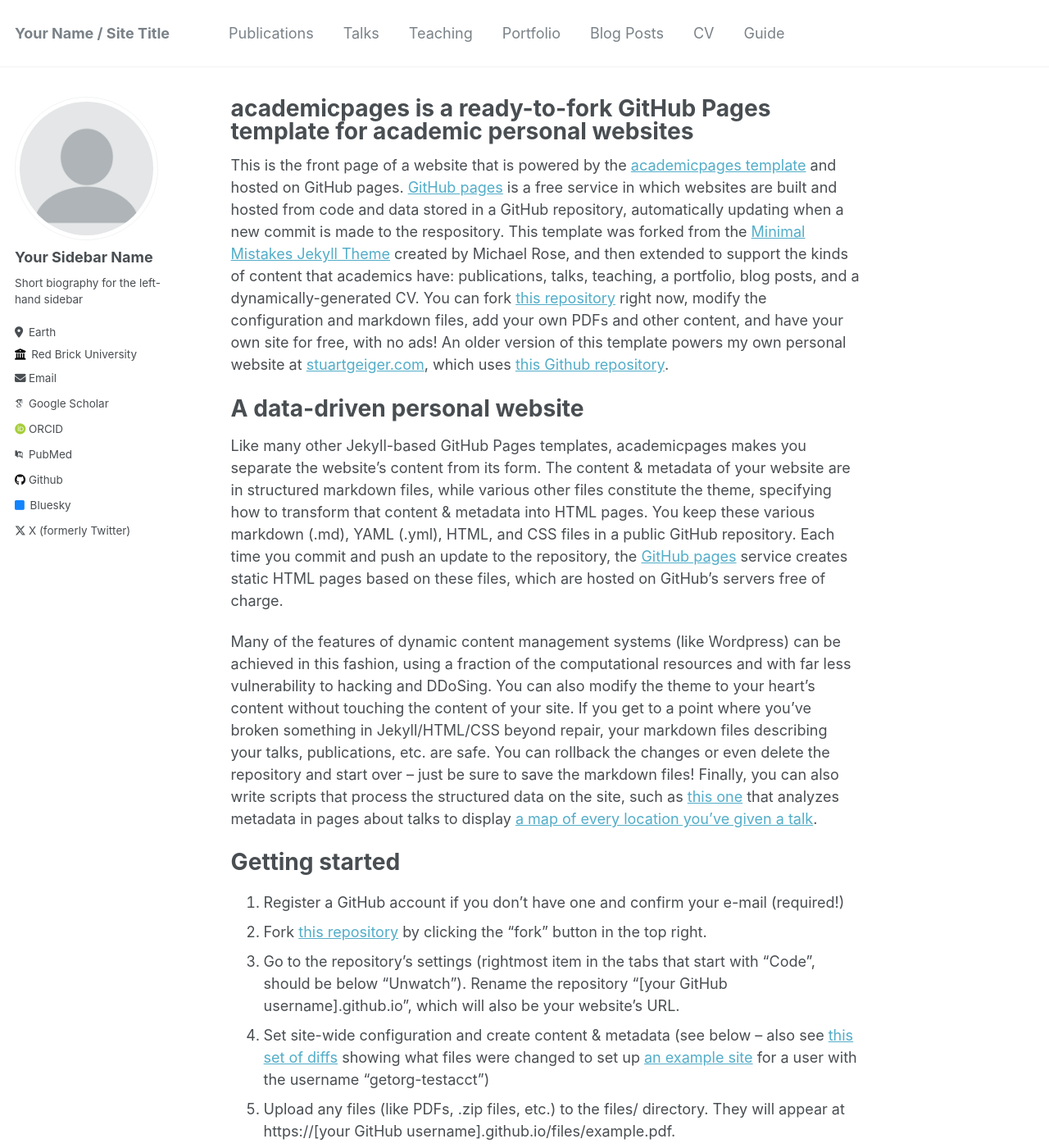
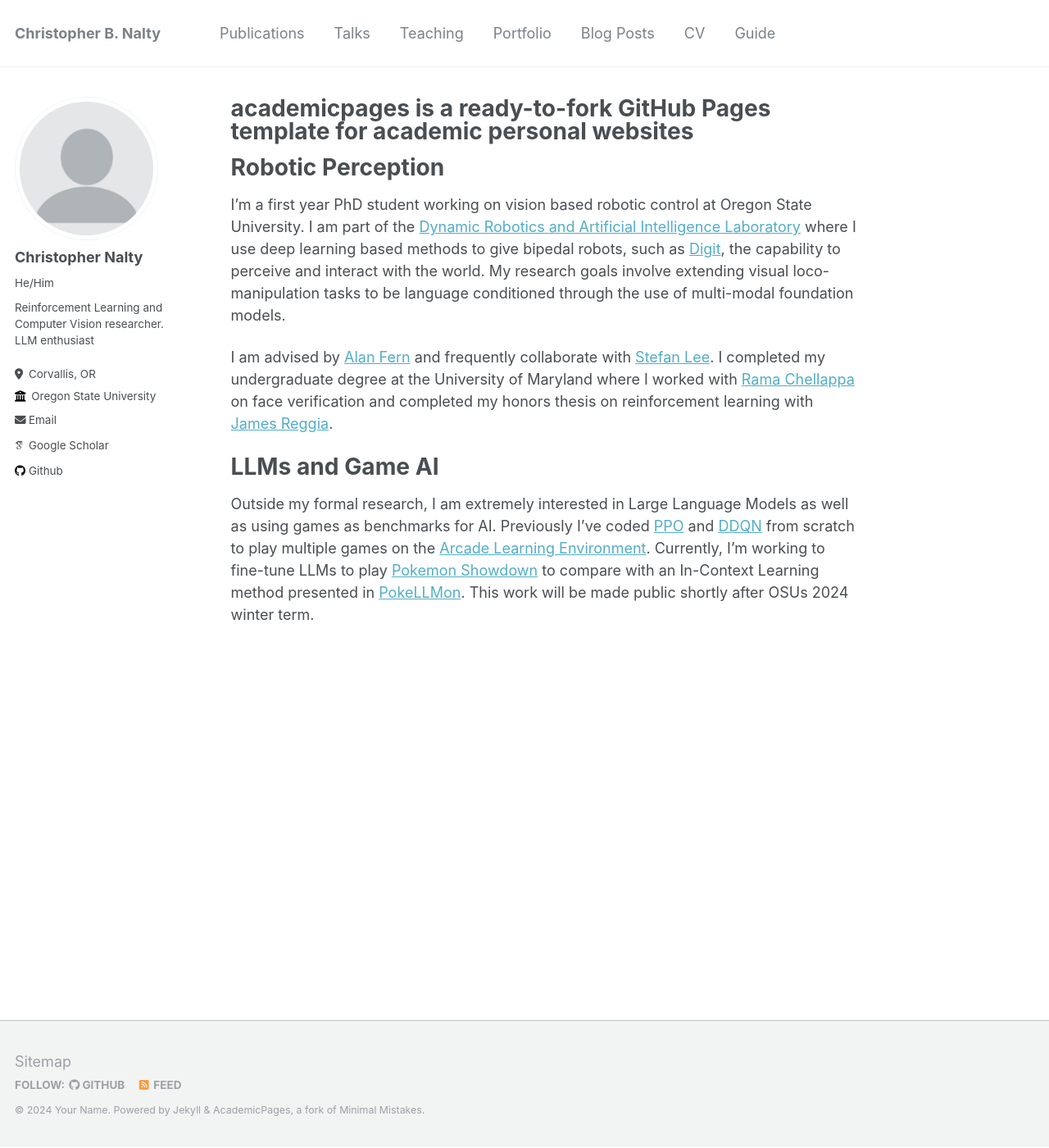
Before and after one commit to cnalty/cnalty.github.io, a Jekyll site: the page built from _pages/about.md, in a window 1280 px wide and 1400 px high. Shown: the whole window at 82% size. Built offline with Jekyll 4.4.1, drawn with Linux system fonts in a browser that asks for light colours; some web fonts are replaced; some of the changed text lies outside the part shown.

Commit message:
config updated, about written

```diff
--- a/_config.yml
+++ b/_config.yml
@@ -8,13 +8,13 @@
 
 # Basic Site Settings
 locale                   : "en-US"
-title                    : "Your Name / Site Title"
+title                    : "Christopher B. Nalty"
 title_separator          : "-"
 name                     : &name "Your Name"
 description              : &description "personal description"
-url                      : https://academicpages.github.io # the base hostname & protocol for your site e.g. "https://mmistakes.github.io"
+url                      : https://cnalty.github.io # the base hostname & protocol for your site e.g. "https://mmistakes.github.io"
 baseurl                  : "" # the subpath of your site, e.g. "/blog"
-repository               : "academicpages/academicpages.github.io"
+repository               : "cnalty/cnalty.github.io"
 
 # Site Author - The following control what appear as part of the author content on the side bar.
 #               If a field is blank the icon and link will not appear, otherwise it will be shown.
@@ -22,32 +22,32 @@ repository               : "academicpages/academicpages.github.io"
 author:
   # Biographic information
   avatar           : "profile.png"
-  name             : "Your Sidebar Name"
-  pronouns         : # example: "she/her"
-  bio              : "Short biography for the left-hand sidebar"
-  location         : "Earth"
-  employer         : "Red Brick University"
-  uri              : # URL
-  email            : "none@example.org"
+  name             : "Christopher Nalty"
+  pronouns         : "He/Him"
+  bio              : "Reinforcement Learning and Computer Vision researcher. LLM enthusiast"
+  location         : "Corvallis, OR"
+  employer         : "Oregon State University"
+  uri              :
+  email            : "naltyc@oregonstate.edu"
 
   # Academic websites
   arxiv            : # URL - Update with the correct link to your profile
-  googlescholar    : "https://scholar.google.com/citations?user=PS_CX0AAAAAJ"
+  googlescholar    : "https://scholar.google.com/citations?user=eROx5M8AAAAJ&h"
   impactstory      : # URL
-  orcid            : "http://orcid.org/yourorcidurl"
-  pubmed           : "https://www.ncbi.nlm.nih.gov/pubmed/?term=john+snow"
+  orcid            :
+  pubmed           :
   researchgate     : # URL
 
   # Repositories and software development
   bitbucket        : # Username - Update with your username on the site
   codepen          : # Username
   dribbble         : # Username
-  github           : "academicpages"
+  github           : "cnalty"
   kaggle           : # Username
   stackoverflow    : # User number or user number and name (i.e., use "1" or "1/jeff-atwood")
 
   # Social media
-  bluesky          : "bsky.app" # Replace this with you Bluesky username
+  bluesky          : # "bsky.app" # Replace this with you Bluesky username
   facebook         : # Username
   flickr           : # Username
   foursquare       : # Username
@@ -64,7 +64,7 @@ author:
   steam            : # Username
   telegram         : # URL
   tumblr           : # Username
-  twitter          : "UniofOxford"  # Replace this with your X / Twitter handle
+  twitter          : # "UniofOxford"  # Replace this with your X / Twitter handle
   vine             : # Username
   weibo            : # Username
   wikipedia        : # Username
--- a/_pages/about.md
+++ b/_pages/about.md
@@ -7,43 +7,24 @@ redirect_from:
   - /about.html
 ---
 
-This is the front page of a website that is powered by the [academicpages template](https://github.com/academicpages/academicpages.github.io) and hosted on GitHub pages. [GitHub pages](https://pages.github.com) is a free service in which websites are built and hosted from code and data stored in a GitHub repository, automatically updating when a new commit is made to the respository. This template was forked from the [Minimal Mistakes Jekyll Theme](https://mmistakes.github.io/minimal-mistakes/) created by Michael Rose, and then extended to support the kinds of content that academics have: publications, talks, teaching, a portfolio, blog posts, and a dynamically-generated CV. You can fork [this repository](https://github.com/academicpages/academicpages.github.io) right now, modify the configuration and markdown files, add your own PDFs and other content, and have your own site for free, with no ads! An older version of this template powers my own personal website at [stuartgeiger.com](http://stuartgeiger.com), which uses [this Github repository](https://github.com/staeiou/staeiou.github.io).
+Robotic Perception
+=====
+I'm a first year PhD student working on vision based robotic control at Oregon State University. I am part of the
+[Dynamic Robotics and Artificial Intelligence Laboratory](https://mime.engineering.oregonstate.edu/research/drl/index.html)
+where I use deep learning based methods to give bipedal robots, such as [Digit](https://agilityrobotics.com/robots),
+the capability to perceive and interact with the world. My research goals involve extending visual
+loco-manipulation tasks to be language conditioned through the use of multi-modal foundation models.
 
-A data-driven personal website
-======
-Like many other Jekyll-based GitHub Pages templates, academicpages makes you separate the website's content from its form. The content & metadata of your website are in structured markdown files, while various other files constitute the theme, specifying how to transform that content & metadata into HTML pages. You keep these various markdown (.md), YAML (.yml), HTML, and CSS files in a public GitHub repository. Each time you commit and push an update to the repository, the [GitHub pages](https://pages.github.com/) service creates static HTML pages based on these files, which are hosted on GitHub's servers free of charge.
+I am advised by [Alan Fern](https://engineering.oregonstate.edu/people/alan-fern) and frequently collaborate with
+[Stefan Lee](https://web.engr.oregonstate.edu/~leestef/). I completed my undergraduate degree at the University of Maryland
+where I worked with [Rama Chellappa](https://engineering.jhu.edu/faculty/rama-chellappa/) on face verification and completed my honors
+thesis on reinforcement learning with [James Reggia](https://www.cs.umd.edu/~reggia/).
 
-Many of the features of dynamic content management systems (like Wordpress) can be achieved in this fashion, using a fraction of the computational resources and with far less vulnerability to hacking and DDoSing. You can also modify the theme to your heart's content without touching the content of your site. If you get to a point where you've broken something in Jekyll/HTML/CSS beyond repair, your markdown files describing your talks, publications, etc. are safe. You can rollback the changes or even delete the repository and start over -- just be sure to save the markdown files! Finally, you can also write scripts that process the structured data on the site, such as [this one](https://github.com/academicpages/academicpages.github.io/blob/master/talkmap.ipynb) that analyzes metadata in pages about talks to display [a map of every location you've given a talk](https://academicpages.github.io/talkmap.html).
-
-Getting started
-======
-1. Register a GitHub account if you don't have one and confirm your e-mail (required!)
-1. Fork [this repository](https://github.com/academicpages/academicpages.github.io) by clicking the "fork" button in the top right.
-1. Go to the repository's settings (rightmost item in the tabs that start with "Code", should be below "Unwatch"). Rename the repository "[your GitHub username].github.io", which will also be your website's URL.
-1. Set site-wide configuration and create content & metadata (see below -- also see [this set of diffs](http://archive.is/3TPas) showing what files were changed to set up [an example site](https://getorg-testacct.github.io) for a user with the username "getorg-testacct")
-1. Upload any files (like PDFs, .zip files, etc.) to the files/ directory. They will appear at https://[your GitHub username].github.io/files/example.pdf.
-1. Check status by going to the repository settings, in the "GitHub pages" section
-
-Site-wide configuration
-------
-The main configuration file for the site is in the base directory in [_config.yml](https://github.com/academicpages/academicpages.github.io/blob/master/_config.yml), which defines the content in the sidebars and other site-wide features. You will need to replace the default variables with ones about yourself and your site's github repository. The configuration file for the top menu is in [_data/navigation.yml](https://github.com/academicpages/academicpages.github.io/blob/master/_data/navigation.yml). For example, if you don't have a portfolio or blog posts, you can remove those items from that navigation.yml file to remove them from the header.
-
-Create content & metadata
-------
-For site content, there is one markdown file for each type of content, which are stored in directories like _publications, _talks, _posts, _teaching, or _pages. For example, each talk is a markdown file in the [_talks directory](https://github.com/academicpages/academicpages.github.io/tree/master/_talks). At the top of each markdown file is structured data in YAML about the talk, which the theme will parse to do lots of cool stuff. The same structured data about a talk is used to generate the list of talks on the [Talks page](https://academicpages.github.io/talks), each [individual page](https://academicpages.github.io/talks/2012-03-01-talk-1) for specific talks, the talks section for the [CV page](https://academicpages.github.io/cv), and the [map of places you've given a talk](https://academicpages.github.io/talkmap.html) (if you run this [python file](https://github.com/academicpages/academicpages.github.io/blob/master/talkmap.py) or [Jupyter notebook](https://github.com/academicpages/academicpages.github.io/blob/master/talkmap.ipynb), which creates the HTML for the map based on the contents of the _talks directory).
-
-**Markdown generator**
-
-I have also created [a set of Jupyter notebooks](https://github.com/academicpages/academicpages.github.io/tree/master/markdown_generator
-) that converts a CSV containing structured data about talks or presentations into individual markdown files that will be properly formatted for the academicpages template. The sample CSVs in that directory are the ones I used to create my own personal website at stuartgeiger.com. My usual workflow is that I keep a spreadsheet of my publications and talks, then run the code in these notebooks to generate the markdown files, then commit and push them to the GitHub repository.
-
-How to edit your site's GitHub repository
-------
-Many people use a git client to create files on their local computer and then push them to GitHub's servers. If you are not familiar with git, you can directly edit these configuration and markdown files directly in the github.com interface. Navigate to a file (like [this one](https://github.com/academicpages/academicpages.github.io/blob/master/_talks/2012-03-01-talk-1.md) and click the pencil icon in the top right of the content preview (to the right of the "Raw | Blame | History" buttons). You can delete a file by clicking the trashcan icon to the right of the pencil icon. You can also create new files or upload files by navigating to a directory and clicking the "Create new file" or "Upload files" buttons.
-
-Example: editing a markdown file for a talk
-![Editing a markdown file for a talk](/images/editing-talk.png)
-
-For more info
-------
-More info about configuring academicpages can be found in [the guide](https://academicpages.github.io/markdown/). The [guides for the Minimal Mistakes theme](https://mmistakes.github.io/minimal-mistakes/docs/configuration/) (which this theme was forked from) might also be helpful.
+LLMs and Game AI
+=====
+Outside my formal research, I am extremely interested in Large Language Models as well as using games as benchmarks for
+AI. Previously I've coded [PPO](https://openai.com/research/openai-baselines-ppo) and [DDQN](https://ojs.aaai.org/index.php/AAAI/article/view/10295)
+from scratch to play multiple games on the [Arcade Learning Environment](https://www.jair.org/index.php/jair/article/view/10819).
+Currently, I'm working to fine-tune LLMs to play [Pokemon Showdown](https://pokemonshowdown.com/) to compare with an
+In-Context Learning method presented in [PokeLLMon](https://poke-llm-on.github.io/). This work will be made public
+shortly after OSUs 2024 winter term.
```
